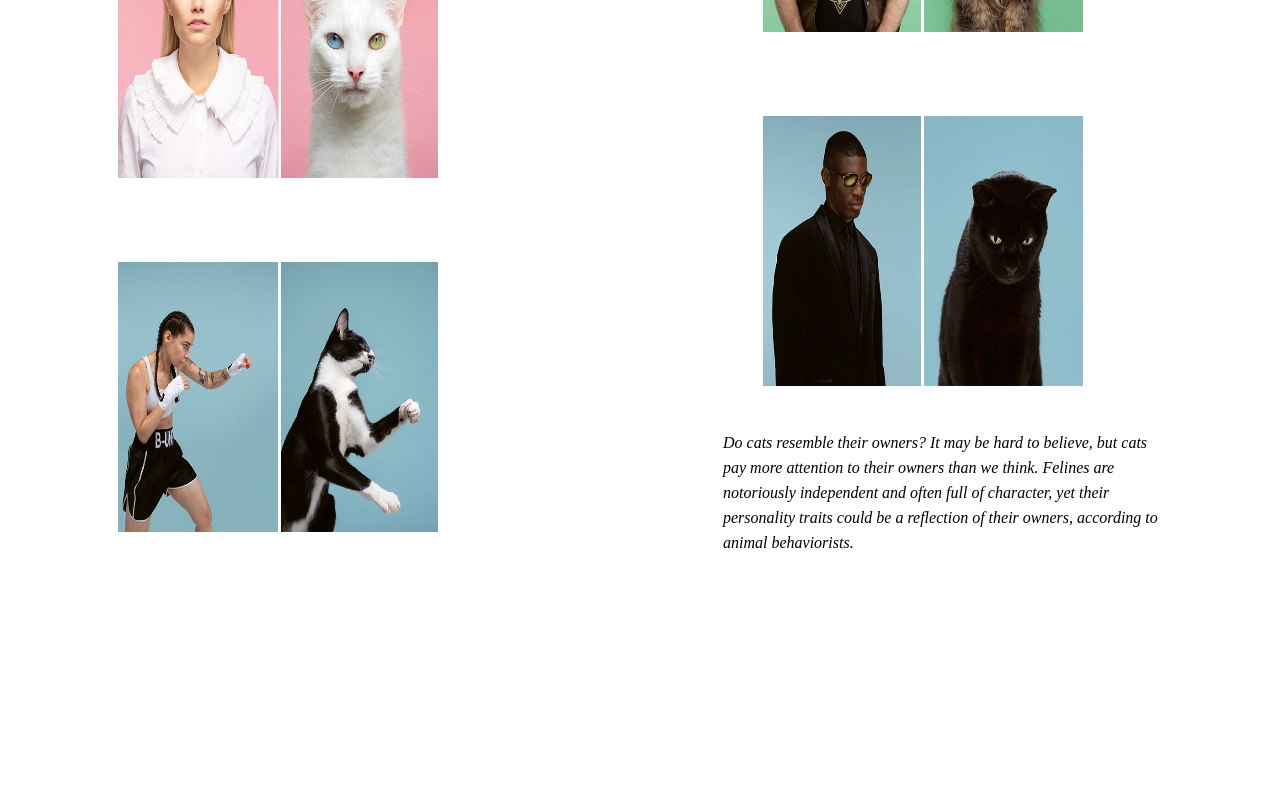
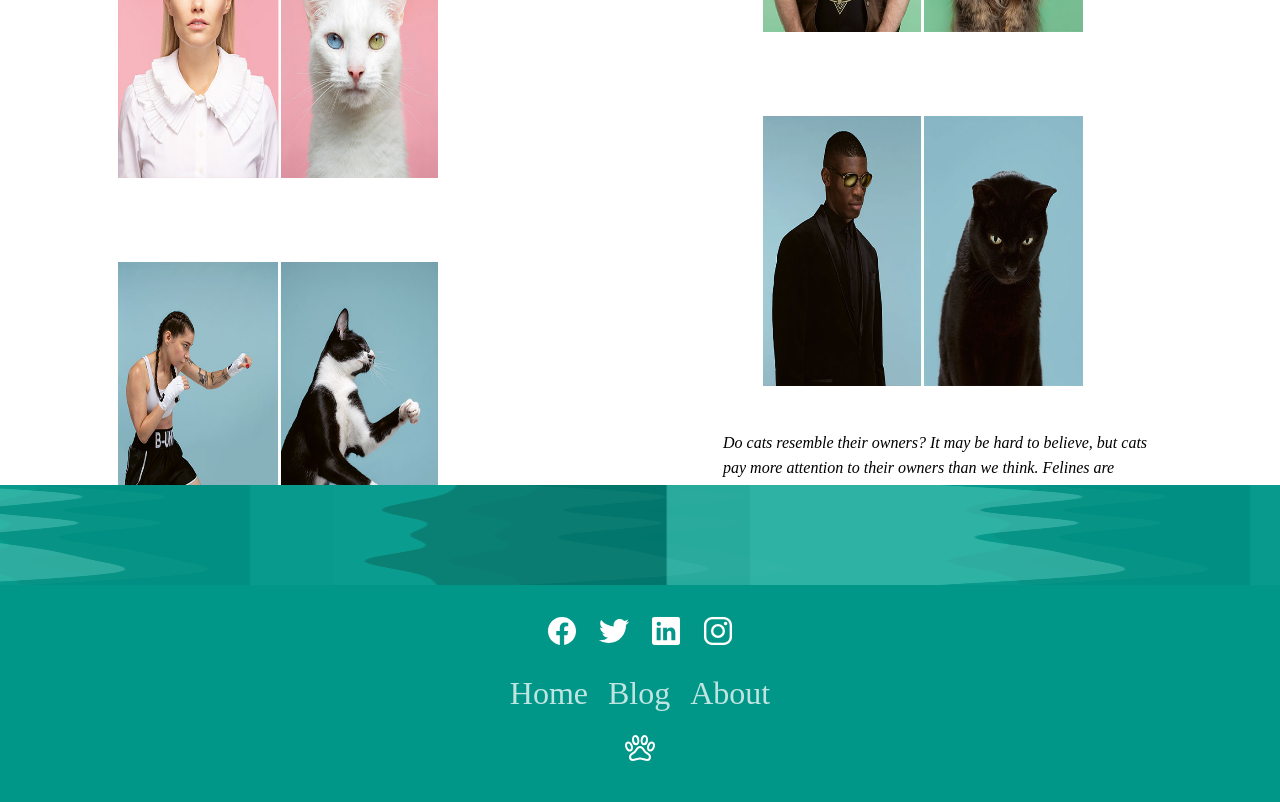
Before and after one commit to Wanjirrru/Octofam, a plain HTML site: page index.html in a window 1280 px wide. Shown: the part 2360-3162 px from the top of the page. Before the commit the page ends 2945 px from the top, so only its background shows below. Drawn offline with nearby package versions, Linux system fonts and the light colour scheme.

Commit message:
nav changes

```diff
--- a/blog.css
+++ b/blog.css
@@ -150,7 +150,7 @@ footer{
     width: 100%;
     background: #009688;
     min-height: 100px;
-    margin-top: 60px;
+    margin-top: 100px;
     padding: 20px 50px;
     display: flex;
     justify-content: center;
--- a/index.css
+++ b/index.css
@@ -80,3 +80,113 @@ section{
 .s2 img{
     padding: 40px;
 }
+footer{
+    position: relative;
+    width: 100%;
+    background: #009688;
+    min-height: 100px;
+    margin-top: 100px;
+    padding: 20px 50px;
+    display: flex;
+    justify-content: center;
+    align-items: center;
+    flex-direction: column;
+}
+footer .social_icon,
+footer .menu{
+    position: relative;
+    display: flex;
+    justify-content: center;
+    align-items: center;
+    margin: 10px 0;
+    flex-wrap: wrap;
+}
+footer .social_icon li,
+footer .menu li{
+    list-style: none;
+}
+footer .social_icon li a
+{
+    font-size: 2em;
+    color:#fff;
+    margin: 0 10px;
+    display: inline-block;
+    transition: 0.5s;
+}
+footer .social_icon li a:hover
+{
+    transform: translateY(-10px)
+}
+footer .menu li a{
+    font-size: 2em;
+    color:#fff;
+    margin: 0 10px;
+    display: inline-block;
+    text-decoration: none;
+    opacity: 0.75;
+}
+footer .menu li a:hover{
+    opacity: 1;
+}
+footer p{
+    color: #fff;
+    text-align: center;
+    margin-top: 15px;
+    margin-bottom: 10px;
+    font-size: 1.1em;
+}
+footer .wave{
+position: absolute;
+top: -100px;
+left: 0;
+width: 100%;
+height:100px;
+background: url(/images/stacked-waves2-haikei.png);
+background-size: 1000px 100px;
+}
+footer .wave#wave1{
+    z-index: index 1000;
+    opacity: 1;
+    bottom: 0;
+    animation: animateWave 4s linear infinite;
+}
+footer .wave#wave2{
+    z-index: 999;
+    opacity: 0.5;
+    bottom: 10px;
+    animation: animateWave_02 4s linear infinite;
+}
+footer .wave#wave3{
+    z-index: index 1000;
+    opacity: 0.2;
+    bottom: 15px;
+    animation: animateWave 3s linear infinite;
+}
+footer .wave#wave4{
+    z-index: 999;
+    opacity: 0.7;
+    bottom: 20px;
+    animation: animateWave_02 3s linear infinite;
+}
+@keyframes animateWave
+{
+    0%
+    {
+        background-position-x: 1000px;
+    }
+    100%
+    {
+        background-position-x:0px;
+    }
+}
+@keyframes animateWave_02
+{
+    0%
+    {
+        background-position-x:0px;
+    }
+    100%
+    {
+        background-position-x:1000px;
+    }
+}
--- a/index.html
+++ b/index.html
@@ -86,4 +86,30 @@
 
     </section>
 </body>
+<footer>
+    <div class="waves">
+        <div class="wave" id="wave1"></div>
+        <div class="wave" id="wave2"></div>
+        <div class="wave" id="wave3"></div>
+        <div class="wave" id="wave4"></div>
+    </div>
+    <ul class="social_icon">
+        <li><a href=""><ion-icon name="logo-facebook"></ion-icon></a></li>
+        <li><a href=""><ion-icon name="logo-twitter"></ion-icon></a></li>
+        <li><a href=""><ion-icon name="logo-linkedin"></ion-icon></a></li>
+        <li><a href=""><ion-icon name="logo-instagram"></ion-icon></a></li>
+    </ul>
+    <ul>
+        <ul class="menu">
+            <li><a href="">Home</a></li>
+            <li><a href="">Blog</a></li>
+            <li><a href="">About</a></li>
+        </ul>
+    </ul>
+    <ul class="social_icon">
+    <li><a href=""><ion-icon name="paw-outline"></ion-icon></a></li>
+    </ul>
+</footer>
+<script type="module" src="https://unpkg.com/ionicons@7.1.0/dist/ionicons/ionicons.esm.js"></script>
+<script nomodule src="https://unpkg.com/ionicons@7.1.0/dist/ionicons/ionicons.js"></script>
 </html>
```
Also changed, not shown: blog.html (+3 -1 lines).
